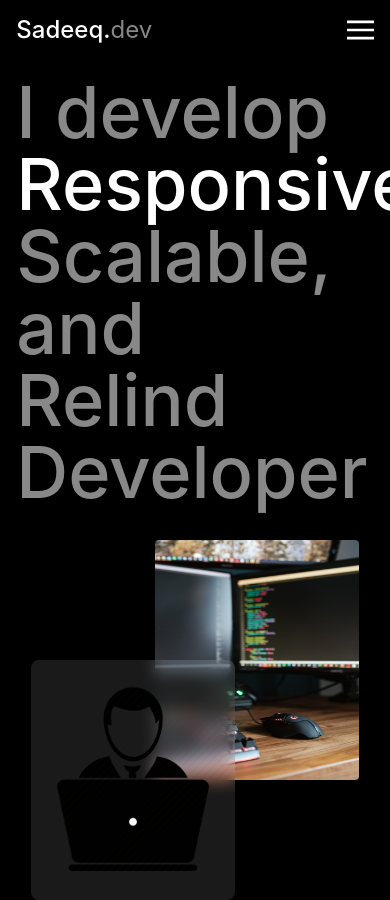
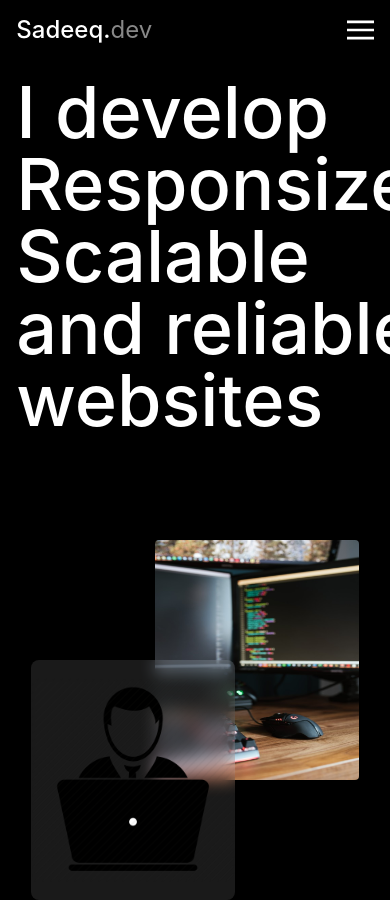
Before and after one commit to sadeeqdev/portfolio, a Next.js app: page / in a window 390 px wide. Shown: the top 900 px of the page. Built offline with nearby package versions, Linux system fonts and the light colour scheme.

Commit message:
changed banner image

```diff
--- a/pages/index.tsx
+++ b/pages/index.tsx
@@ -21,6 +21,7 @@ const Home: NextPage = () => {
   const boxRef3 = useRef<HTMLDivElement>(null);
   const boxRef4 = useRef<HTMLDivElement>(null);
   const boxRef5 = useRef<HTMLDivElement>(null);
+  const boxRefMobile = useRef<HTMLDivElement>(null);
   gsap.registerPlugin(TextPlugin);
 
  useEffect(() => {
@@ -38,8 +39,13 @@ const Home: NextPage = () => {
     .to(boxRef1.current, {delay:2, duration: .5, text: "I can help", ease: "none"})
     .to(boxRef2.current, {duration: .5, text: "you turn", ease: "none"})
     .to(boxRef3.current, {duration: .5, text: "your ideas", ease: "none"})
-    .to(boxRef4.current, {duration: .5, text: "into", ease: "none"})
-    .to(boxRef5.current, {duration: .5, text: "reality!", ease: "none"})
+    .to(boxRef4.current, {duration: .5, text: "to reality", ease: "none"})
+    .to(boxRef5.current, {duration: .5, text: "with ease!", ease: "none"})
+
+    let BoxTlMobile = gsap.timeline({repeat:-1, repeatDelay:2})
+    BoxTlMobile.to(boxRefMobile.current, {delay:.5, duration:2, text:"Hi! I am Abubakar Ibrahim, I am a Frontend Developer", ease:"none"})
+    .to(boxRefMobile.current, {delay:2, duration:2, text:"I develop Responsize, Scalable and reliable websites", ease:"none"})
+    .to(boxRefMobile.current, {delay:2, duration:2, text:"I can help you turn your ideas to reality with ease", ease:"none"})
   });
 
   return (
@@ -58,13 +64,16 @@ const Home: NextPage = () => {
 
         <div className='w-11/12 lg:w-11/12 xl:w-5/6 2xl:w-3/5 mt-0 lg:mt-15 mx-auto lg:flex justify-between '>
           <div className='xl:w-4/6 h-110 lg:h-auto text-sub-white text-7xl lg:text-7xl xl:text-8xl pt-4 lg:pt-6 font-medium'>
-            <div ref={boxRef}>
+            <div ref={boxRef} className="hidden lg:block">
               <div ref={boxRef1}></div>
               <div ref={boxRef2} className='text-white'> </div>
               <div ref={boxRef3}></div>
               <span className='flex lg:hidden'> </span>
               <div ref={boxRef4}></div>
               <div ref={boxRef5}></div>
+            </div>
+            <div className="flex lg:hidden text-white">
+              <div ref={boxRefMobile}></div>
             </div>
           </div>
           <div className='text-white text-8xl font-medium '>
```
